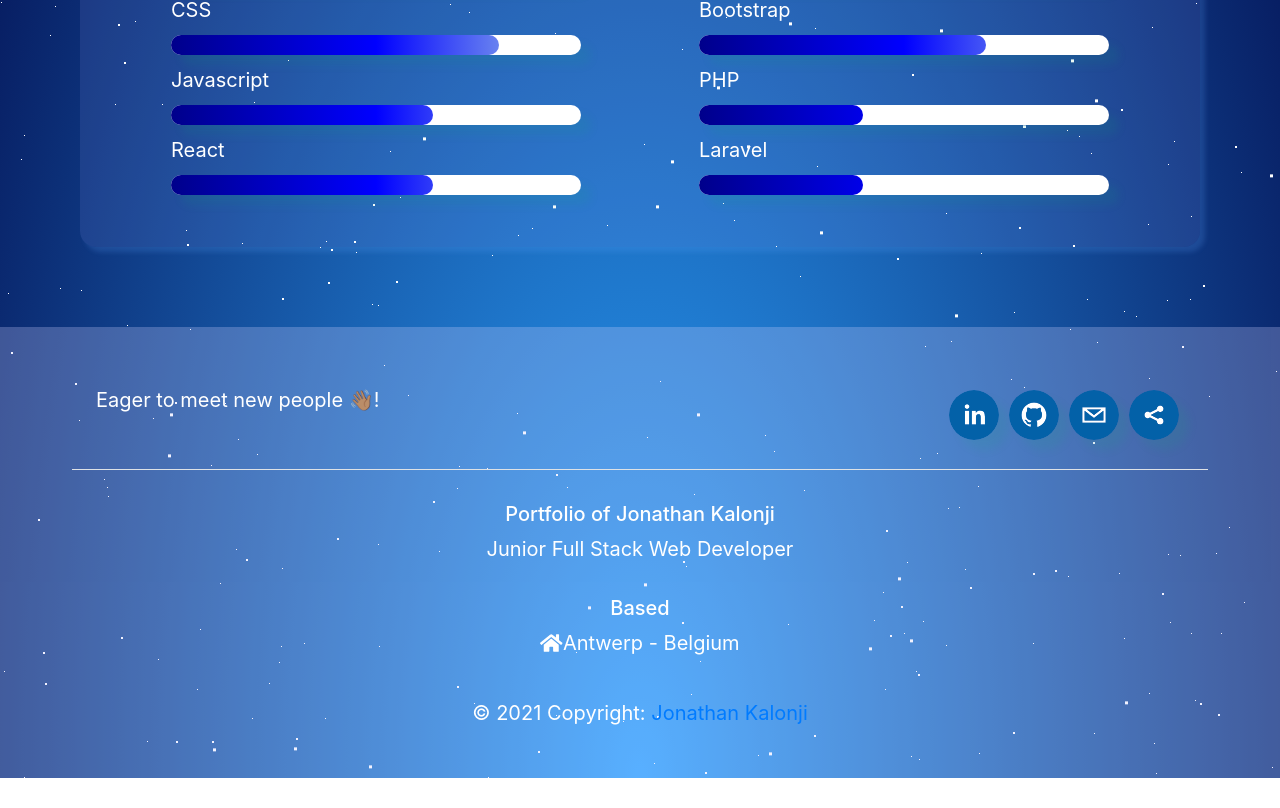
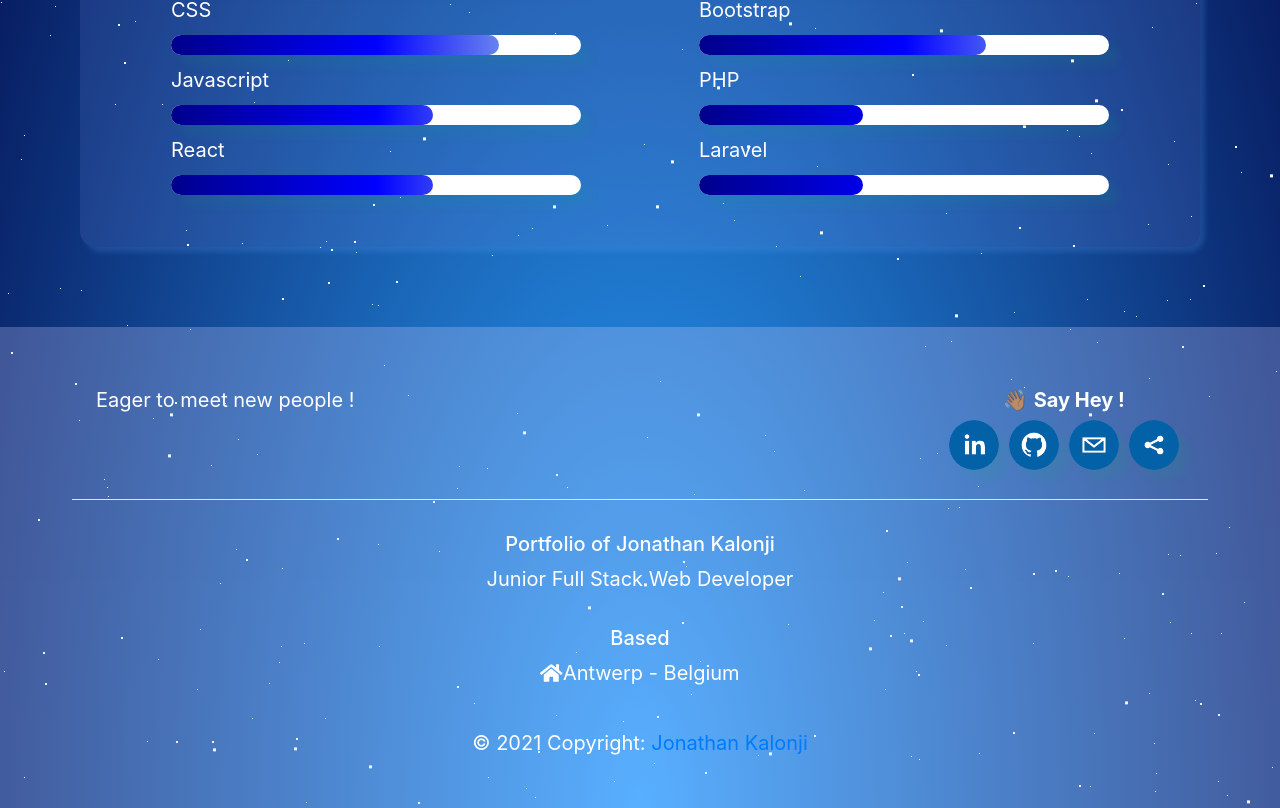
Before and after one commit to Jonathanazerty/portfolio, a React (Create React App) app: page /About in a window 1280 px wide. Shown: the part 563-1371 px from the top of the page. Before the commit the page ends 1341 px from the top, so only its background shows below. Built offline with nearby package versions, Linux system fonts and the light colour scheme.

Commit message:
add say hey to footer

```diff
--- a/src/App.css
+++ b/src/App.css
@@ -334,6 +334,9 @@ body::-webkit-scrollbar-thumb {
     width: 50%;
     height: 50%;
   }
+  .wave{
+    display: block;
+  }
 }
 
  @media only screen and (max-width: 764px) {
--- a/src/components/Footer.js
+++ b/src/components/Footer.js
@@ -9,9 +9,10 @@ const Footer = () => {
         <div className="footer pl-5 pr-5">
             <section class="d-flex justify-content-center justify-content-lg-between p-4 m-4 border-bottom">
                 <div class="me-5 d-none d-lg-block">
-                    <span>Eager to meet new people <span class="handshake">👋🏽</span>!</span>
+                    <span>Eager to meet new people !</span>
                 </div>
                 <div className="icons-footer">
+                  <span class="handshake">👋🏽</span> <b>Say Hey !</b><br></br>
                   <SocialIcon className="icon-footer" url="https://www.linkedin.com/in/jonathan-kalonji/" bgColor="#0361a8" fgColor="#ffffff" />
                   <SocialIcon className="icon-footer" url="https://github.com/Jonathanazerty/" bgColor="#0361a8" fgColor="#ffffff"/>
                   <SocialIcon className="icon-footer" url="mailto:j.kalonji@hotmail.com" bgColor="#0361a8" fgColor="#ffffff"/>
```
